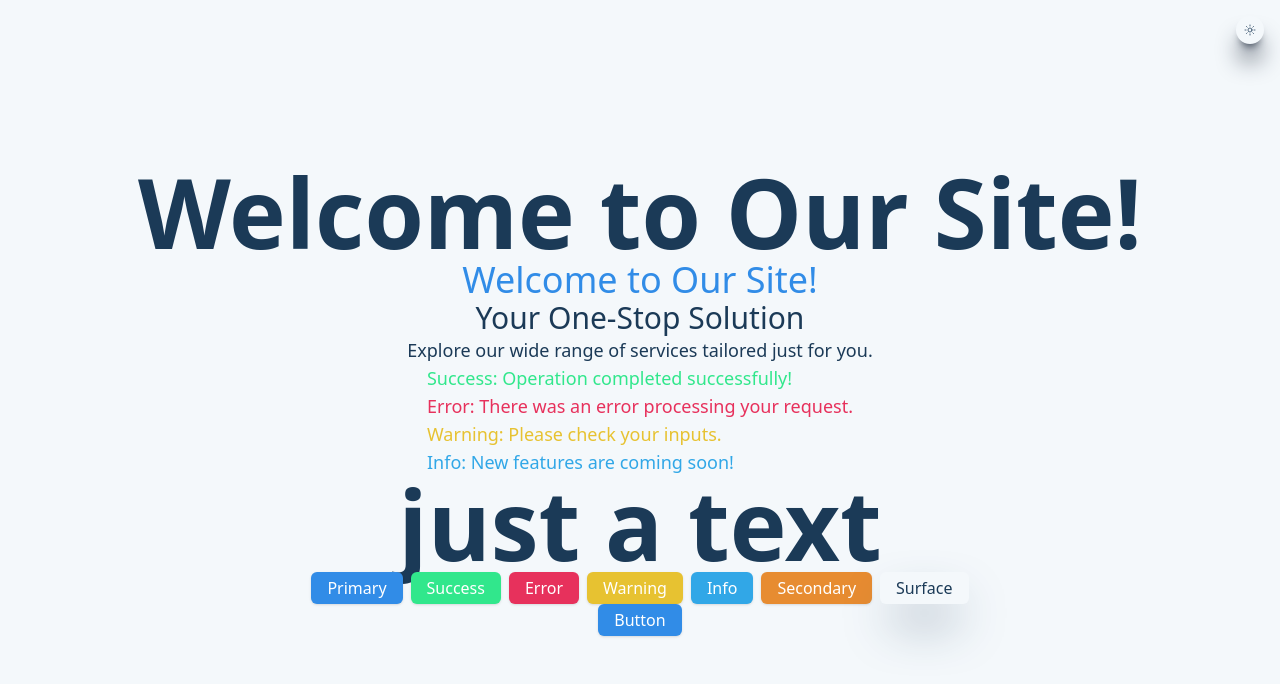
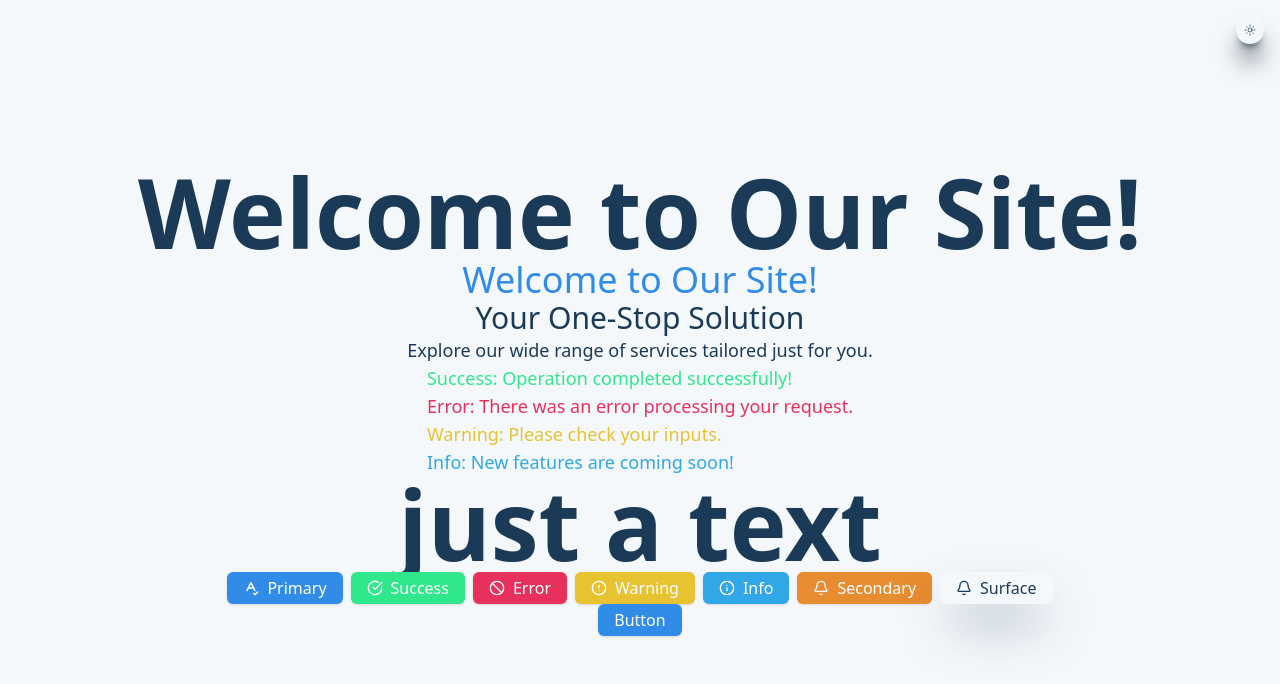
Before and after one commit to Maderobills/util, a Vue app: page / in a window 1280 px wide. Shown: the top 684 px of the page. Built offline with nearby package versions, Linux system fonts and the light colour scheme.

Commit message:
btn done

```diff
--- a/src/components/ui/Button.vue
+++ b/src/components/ui/Button.vue
@@ -23,50 +23,57 @@ const handleClick = (handler) => {
       <button
         v-if="btn.primary"
         @click="handleClick(btn.onClick)"
-        class="bg-primary dark:bg-dark-primary text-white px-4 py-1 shadow rounded-md"
+        class="bg-primary dark:bg-dark-primary text-white px-4 py-1 shadow rounded-md inline-flex items-center gap-2"
       >
+        <component :is="btn.icon" v-if="btn.icon" class="w-4 h-4" />
         {{ btn.primary }}
       </button>
       <button
         v-if="btn.success"
         @click="handleClick(btn.onClick)"
-        class="bg-success dark:bg-dark-success text-white px-4 py-1 shadow rounded-md"
+        class="bg-success dark:bg-dark-success text-white px-4 py-1 shadow rounded-md inline-flex items-center gap-2"
       >
+        <component :is="btn.icon" v-if="btn.icon" class="w-4 h-4" />
         {{ btn.success }}
       </button>
       <button
         v-if="btn.error"
         @click="handleClick(btn.onClick)"
-        class="bg-error dark:bg-dark-error text-white px-4 py-1 shadow rounded-md"
+        class="bg-error dark:bg-dark-error text-white px-4 py-1 shadow rounded-md inline-flex items-center gap-2"
       >
+        <component :is="btn.icon" v-if="btn.icon" class="w-4 h-4" />
         {{ btn.error }}
       </button>
       <button
         v-if="btn.warning"
         @click="handleClick(btn.onClick)"
-        class="bg-warning dark:bg-dark-warning text-white px-4 py-1 shadow rounded-md"
+        class="bg-warning dark:bg-dark-warning text-white px-4 py-1 shadow rounded-md inline-flex items-center gap-2"
       >
+        <component :is="btn.icon" v-if="btn.icon" class="w-4 h-4" />
         {{ btn.warning }}
       </button>
       <button
         v-if="btn.info"
         @click="handleClick(btn.onClick)"
-        class="bg-info dark:bg-dark-info text-white px-4 py-1 shadow rounded-md"
+        class="bg-info dark:bg-dark-info text-white px-4 py-1 shadow rounded-md inline-flex items-center gap-2"
       >
+        <component :is="btn.icon" v-if="btn.icon" class="w-4 h-4" />
         {{ btn.info }}
       </button>
       <button
         v-if="btn.secondary"
         @click="handleClick(btn.onClick)"
-        class="bg-secondary dark:bg-dark-secondary text-white px-4 py-1 shadow rounded-md"
+        class="bg-secondary dark:bg-dark-secondary text-white px-4 py-1 shadow rounded-md inline-flex items-center gap-2"
       >
+        <component :is="btn.icon" v-if="btn.icon" class="w-4 h-4" />
         {{ btn.secondary }}
       </button>
       <button
         v-if="btn.surface"
         @click="handleClick(btn.onClick)"
-        class="shadow-2xl shadow-foreground dark:shadow-dark-foreground border-foreground dark:border-dark-foreground text-foreground dark:text-dark-foreground px-4 py-1 rounded-md"
+        class="shadow-2xl shadow-foreground dark:shadow-dark-foreground border-foreground dark:border-dark-foreground text-foreground dark:text-dark-foreground px-4 py-1 rounded-md inline-flex items-center gap-2"
       >
+        <component :is="btn.icon" v-if="btn.icon" class="w-4 h-4" />
         {{ btn.surface }}
       </button>
     </template>
--- a/src/views/HomeView.vue
+++ b/src/views/HomeView.vue
@@ -3,6 +3,7 @@
 import { ref } from 'vue';
 import Text from '../components/ui/Text.vue';
 import Button from '@/components/ui/Button.vue';
+import { AlertCircle, Ban, Bell, CheckCircle, Info, SpellCheck } from 'lucide-vue-next';
 
 const bannerMessage = ref({
   banner: 'Welcome to Our Site!',
@@ -24,13 +25,13 @@ const handleClicksecondary = () => alert('Secondary!');
 const handleClicksurface = () => alert('Surface!');
 
 const btnText = ref([
-  { primary: 'Primary', onClick: handleClickprimary },
-  { success: 'Success', onClick: handleClicksuccess },
-  { error: 'Error', onClick: handleClickerror },
-  { warning: 'Warning', onClick: handleClickwarning },
-  { info: 'Info', onClick: handleClickinfo },
-  { secondary: 'Secondary', onClick: handleClicksecondary },
-  { surface: 'Surface', onClick: handleClicksurface }
+  { primary: 'Primary', onClick: handleClickprimary, icon: SpellCheck },
+  { success: 'Success', onClick: handleClicksuccess, icon: CheckCircle },
+  { error: 'Error', onClick: handleClickerror, icon: Ban},
+  { warning: 'Warning', onClick: handleClickwarning, icon: AlertCircle},
+  { info: 'Info', onClick: handleClickinfo, icon: Info},
+  { secondary: 'Secondary', onClick: handleClicksecondary, icon: Bell},
+  { surface: 'Surface', onClick: handleClicksurface, icon: Bell}
 ]);
 
 const handleClick = () => alert('Success!');
```
